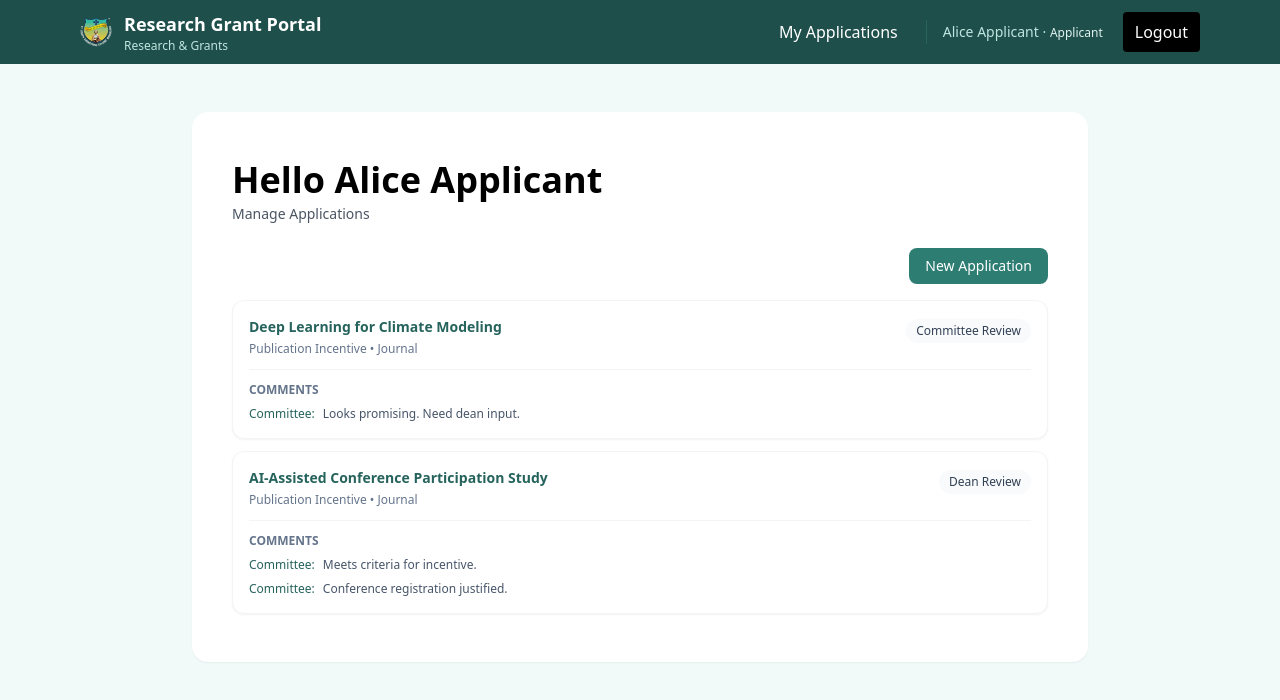
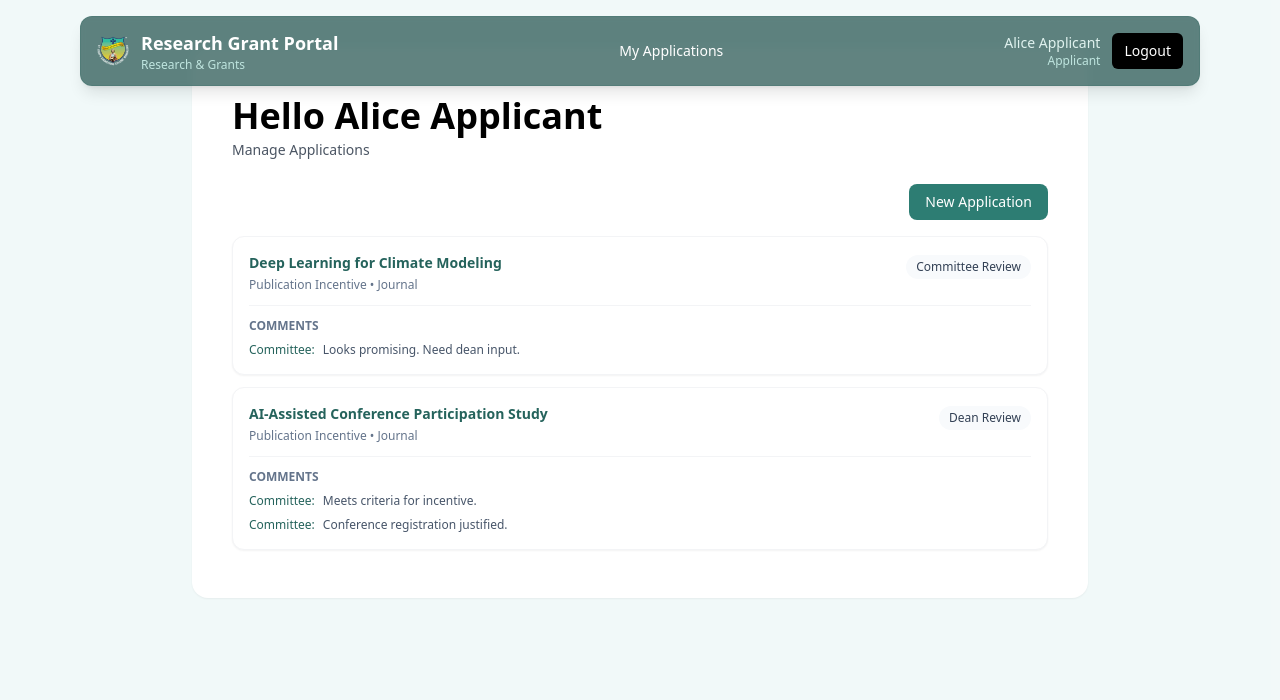
Before and after one commit to PlatypusPus/ResearchPortal, a React (Vite) app: page /login in a window 1280 px wide. Both pictures are taken after typing "name@example.com", "Sample123" into the empty fields and a click on the button "Enter Portal". Shown: the top 700 px of the page. Built offline with nearby package versions, Linux system fonts and the light colour scheme.

Commit message:
style: change style of the navbar into floating one

```diff
--- a/src/components/ui/Navbar.tsx
+++ b/src/components/ui/Navbar.tsx
@@ -17,54 +17,56 @@ const Navbar: React.FC = () => {
   const nav = currentUser ? navByRole[currentUser.role] ?? [] : [];
 
   return (
-    <header className="bg-brand-800 text-white">
-      <div className="max-w-6xl mx-auto px-4">
-        <div className="flex items-center justify-between h-16">
+    <header className="fixed inset-x-0 top-4 z-50 flex justify-center pointer-events-none">
+      <div className="pointer-events-auto w-full max-w-6xl px-4">
+        <div className="flex items-center justify-between gap-4 bg-brand-800/70 text-white backdrop-blur-sm rounded-xl border border-brand-700/20 shadow-lg px-4 py-3">
           <div className="flex items-center gap-3">
             <img
               src="/src/assets/sjeclogo.png"
               alt="SJEC Logo"
               className="h-8 w-auto"
             />
-            <div className="hidden sm:block">
-              <div className="font-semibold text-lg">Research Grant Portal</div>
-              <div className="text-xs text-brand-200">Research & Grants</div>
+            <div className="hidden sm:flex flex-col leading-tight">
+              <span className="font-semibold text-lg">
+                Research Grant Portal
+              </span>
+              <span className="text-xs text-brand-200">Research & Grants</span>
             </div>
           </div>
 
-          <nav className="hidden md:flex items-center gap-2">
+          <nav className="hidden md:flex items-center gap-2 flex-1 justify-center">
             {nav.map((item) => (
               <Link
                 key={item.path}
                 to={item.path}
-                className="px-3 py-2 rounded hover:bg-brand-700 transition"
+                className="px-3 py-2 rounded-md text-sm hover:bg-white/8 transition"
               >
                 {item.label}
               </Link>
             ))}
-            <div className="h-6 w-px bg-brand-700 mx-2" />
-            <div className="text-sm text-brand-200 mr-3 hidden lg:block">
-              {currentUser?.name} ·{" "}
-              <span className="text-xs text-brand-100">
-                {currentUser?.role}
-              </span>
+          </nav>
+
+          <div className="hidden lg:flex items-center gap-3">
+            <div className="text-sm text-brand-100 text-right">
+              <div className="font-medium">{currentUser?.name}</div>
+              <div className="text-xs text-brand-200">{currentUser?.role}</div>
             </div>
             <button
               onClick={() => {
                 logout();
                 navigate("/login");
               }}
-              className="px-3 py-2 rounded bg-black text-white hover:opacity-90 transition"
+              className="px-3 py-2 rounded-md bg-black text-white text-sm hover:opacity-95 transition"
             >
               Logout
             </button>
-          </nav>
+          </div>
 
-          <div className="md:hidden flex items-center gap-2">
+          <div className="md:hidden flex items-center">
             <button
               onClick={() => setOpen((s) => !s)}
               aria-expanded={open}
-              className="p-2 rounded-md hover:bg-brand-700/60 focus:outline-none"
+              className="p-2 rounded-md hover:bg-white/6 focus:outline-none"
             >
               <svg
                 className="h-6 w-6"
@@ -90,26 +92,30 @@ const Navbar: React.FC = () => {
             </button>
           </div>
         </div>
-      </div>
 
-      <div className={`${open ? "block" : "hidden"} md:hidden px-4 pb-4`}>
-        <div className="space-y-2 pt-2">
+        <div className={`${open ? "block" : "hidden"} md:hidden mt-3`}>
+          <div className="bg-brand-800/65 text-white backdrop-blur-sm rounded-xl border border-brand-700/20 shadow-md px-4 py-3 space-y-3">
+            <div className="flex flex-col gap-2">
               {nav.map((item) => (
                 <Link
                   key={item.path}
                   to={item.path}
                   onClick={() => setOpen(false)}
-              className="block px-3 py-2 rounded hover:bg-brand-700 transition"
+                  className="block px-3 py-2 rounded-md hover:bg-white/8 transition"
                 >
                   {item.label}
                 </Link>
               ))}
-          <div className="border-t border-brand-700 pt-3">
-            <div className="text-sm text-brand-100 mb-2">
+            </div>
+
+            <div className="border-t border-brand-700/20 pt-3 flex items-center justify-between">
+              <div>
+                <div className="text-sm font-medium text-brand-100">
                   {currentUser?.name}
                 </div>
-            <div className="text-xs text-brand-200 mb-3">
+                <div className="text-xs text-brand-200">
                   {currentUser?.role}
+                </div>
               </div>
               <button
                 onClick={() => {
@@ -117,10 +123,11 @@ const Navbar: React.FC = () => {
                   navigate("/login");
                   setOpen(false);
                 }}
-              className="w-full text-left px-3 py-2 rounded bg-black text-white"
+                className="px-3 py-2 rounded-md bg-black text-white text-sm"
               >
                 Logout
               </button>
+            </div>
           </div>
         </div>
       </div>
```
Lines whose indentation alone changed are shown as unchanged.
